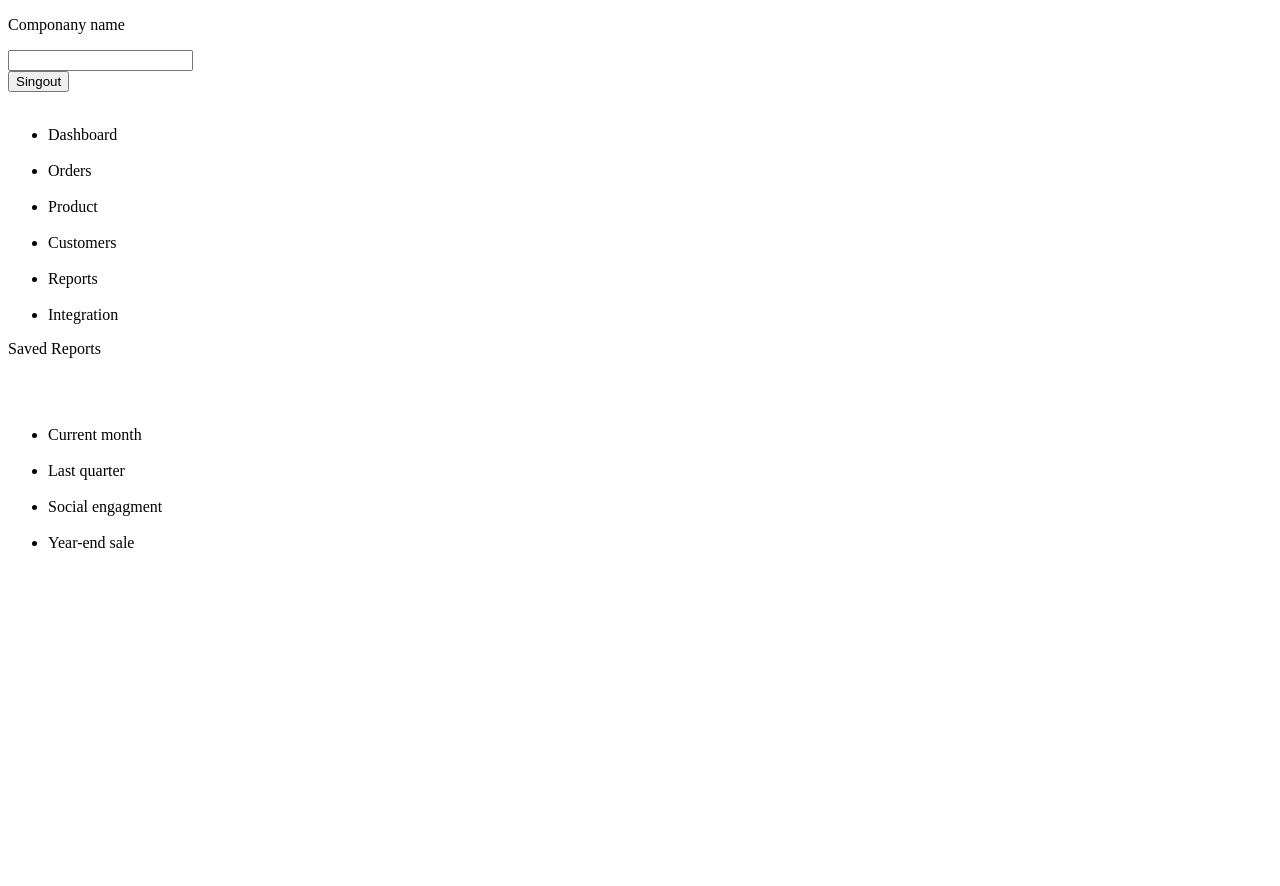
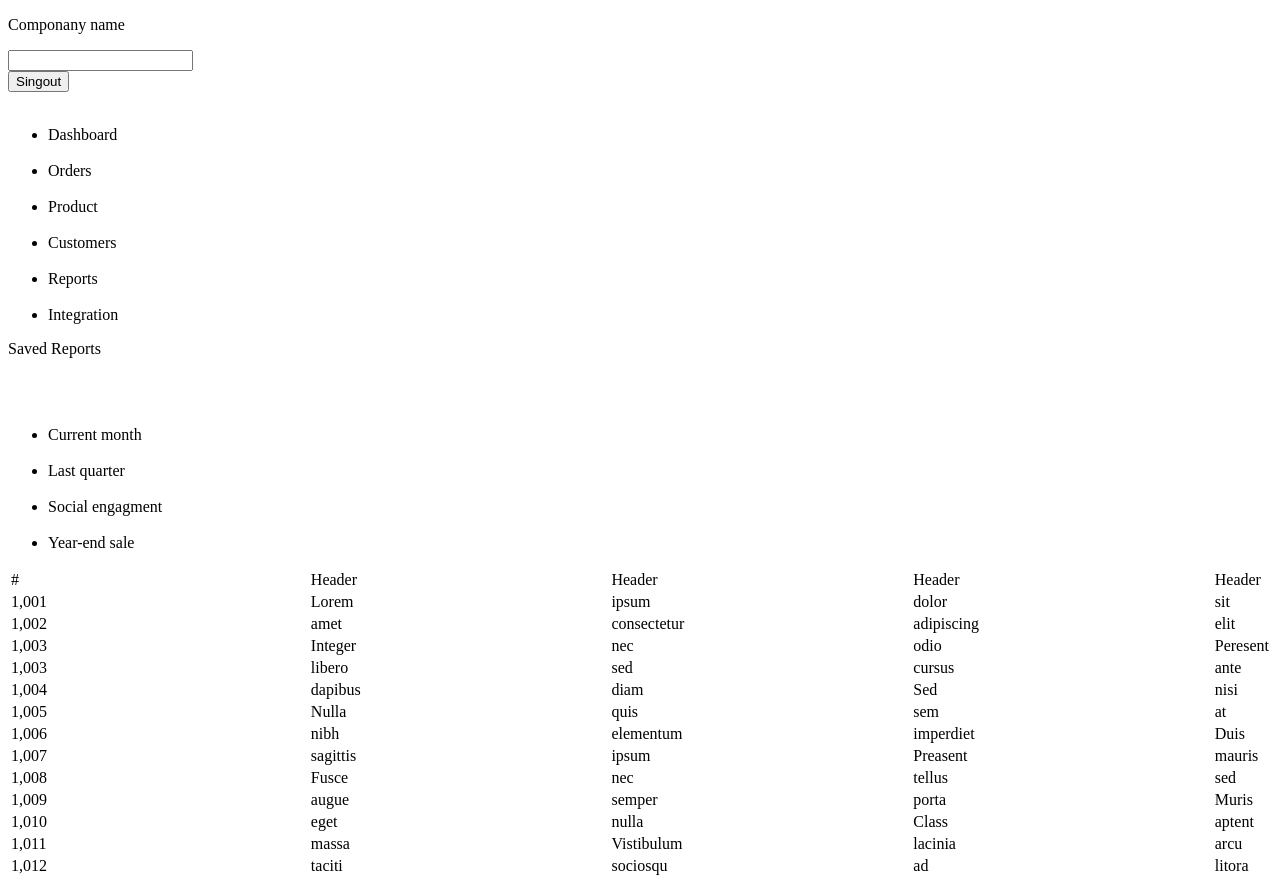
Before and after one commit to Farzad-Jahangiri/CW5-UI, a plain HTML site: page index.html in a window 1280 px wide. Before the commit the page ends 800 px from the top, so only its background shows below. Drawn offline with Linux system fonts and the light colour scheme.

Commit message:
new update order

```diff
--- a/app.css
+++ b/app.css
@@ -0,0 +1,22 @@
+.order table.list {
+    width:60%;
+}
+.order table.list thead {
+    display: table;
+    float: left;
+    width: 60%;
+}
+.order table.list thead th {
+    text-align: center;
+}
+.order table.list tbody {
+    float: left;
+    width: 60%;
+}
+.order table.list tbody tr {
+    display: table;
+    width: 60%;
+}
+.order table.list th, td {
+    width: 25%;
+}
--- a/index.html
+++ b/index.html
@@ -51,7 +51,96 @@
             </div>
         </div>
 
-        <div class="order" id="farzad"></div>
+        <div class="order" id="farzad">
+            <table class="">
+                <tr>
+                    <td>#</td>
+                    <td>Header</td>
+                    <td>Header</td>
+                    <td>Header</td>
+                    <td>Header</td>
+                </tr>
+                <tr>
+                    <td>1,001</td>
+                    <td>Lorem</td>
+                    <td>ipsum</td>
+                    <td>dolor</td>
+                    <td>sit</td>
+                </tr><tr>
+                    <td>1,002</td>
+                    <td>amet</td>
+                    <td>consectetur</td>
+                    <td>adipiscing</td>
+                    <td>elit</td>
+                </tr><tr>
+                    <td>1,003</td>
+                    <td>Integer</td>
+                    <td>nec</td>
+                    <td>odio</td>
+                    <td>Peresent</td>
+                </tr><tr>
+                    <td>1,003</td>
+                    <td>libero</td>
+                    <td>sed</td>
+                    <td>cursus</td>
+                    <td>ante</td>
+                </tr><tr>
+                    <td>1,004</td>
+                    <td>dapibus</td>
+                    <td>diam</td>
+                    <td>Sed</td>
+                    <td>nisi</td>
+                </tr><tr>
+                    <td>1,005</td>
+                    <td>Nulla</td>
+                    <td>quis</td>
+                    <td>sem</td>
+                    <td>at</td>
+                </tr><tr>
+                    <td>1,006</td>
+                    <td>nibh</td>
+                    <td>elementum</td>
+                    <td>imperdiet</td>
+                    <td>Duis</td>
+                </tr><tr>
+                    <td>1,007</td>
+                    <td>sagittis</td>
+                    <td>ipsum</td>
+                    <td>Preasent</td>
+                    <td>mauris</td>
+                </tr><tr>
+                    <td>1,008</td>
+                    <td>Fusce</td>
+                    <td>nec</td>
+                    <td>tellus</td>
+                    <td>sed</td>
+                </tr><tr>
+                    <td>1,009</td>
+                    <td>augue</td>
+                    <td>semper</td>
+                    <td>porta</td>
+                    <td>Muris</td>
+                </tr><tr>
+                    <td>1,010</td>
+                    <td>eget</td>
+                    <td>nulla</td>
+                    <td>Class</td>
+                    <td>aptent</td>
+                </tr><tr>
+                    <td>1,011</td>
+                    <td>massa</td>
+                    <td>Vistibulum</td>
+                    <td>lacinia</td>
+                    <td>arcu</td>
+                </tr><tr>
+                    <td>1,012</td>
+                    <td>taciti</td>
+                    <td>sociosqu</td>
+                    <td>ad</td>
+                    <td>litora</td>
+                </tr>
+            </table>
+        </div>
     </div>
 </body>
 
```
